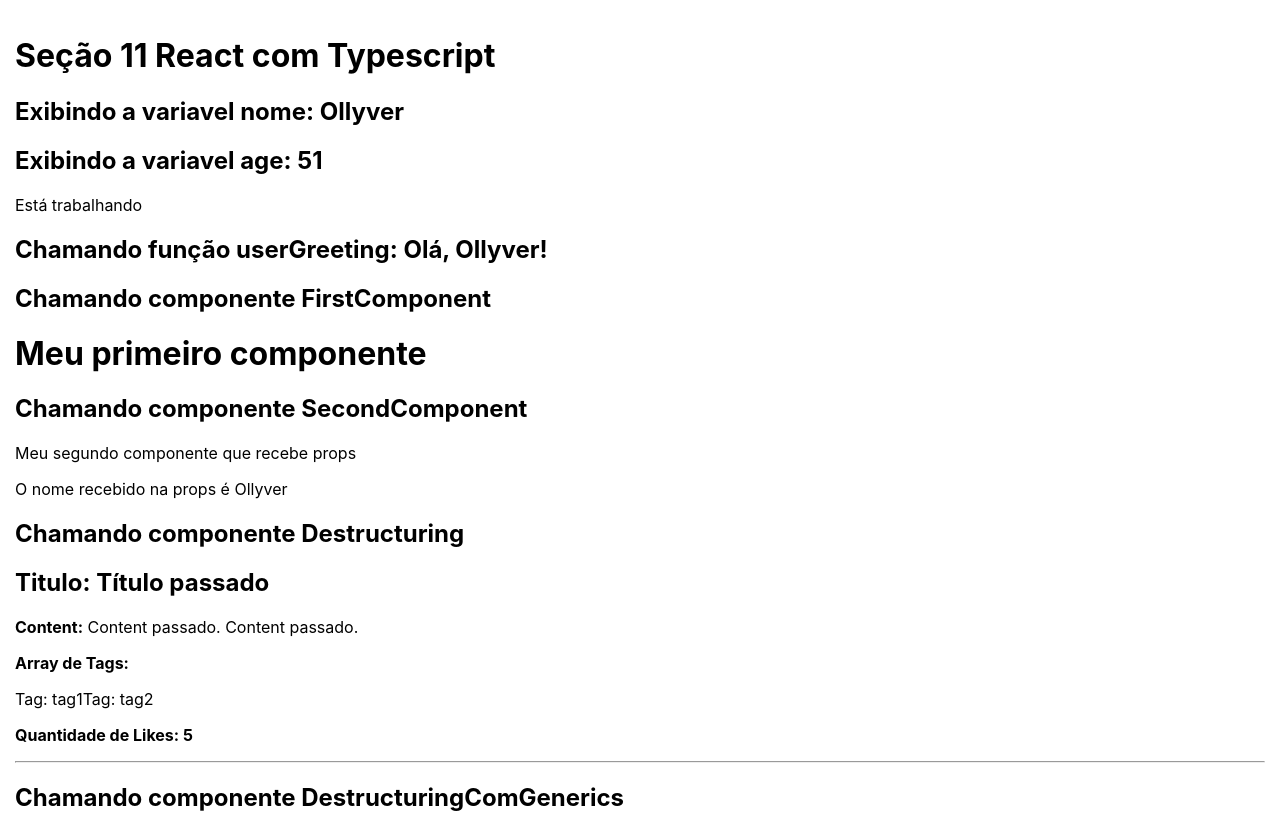
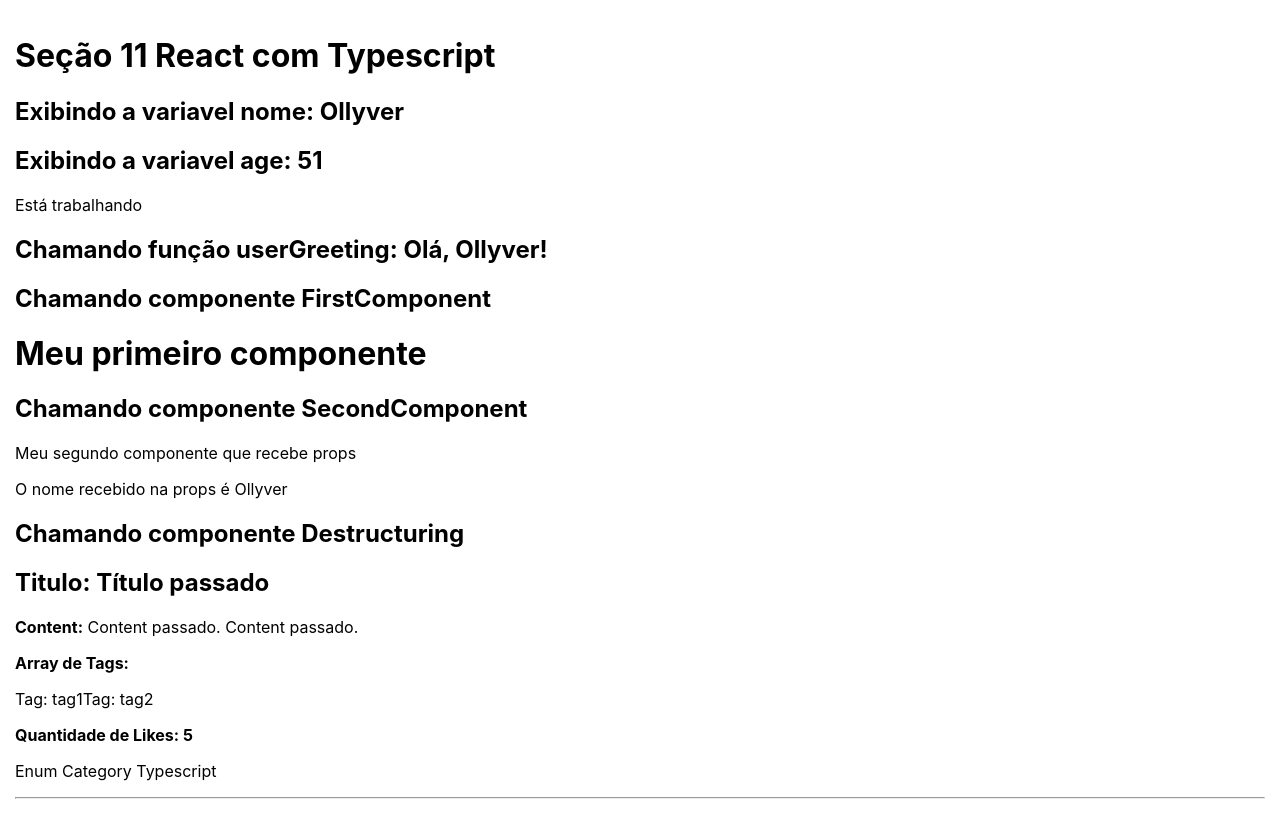
Before and after one commit to ollyvergithub/ReactComTypescriptProjetoInicial, a React (Create React App) app: page / in a window 1280 px wide. Shown: the top 813 px of the page. Built offline with nearby package versions, Linux system fonts and the light colour scheme.

Commit message:
Trabalhando com enum - arquivo Destructuring

```diff
--- a/src/App.tsx
+++ b/src/App.tsx
@@ -5,11 +5,11 @@ import FirstComponent from "./components/FirstComponent";
 
 // 5 - Desestruturando Props
 import SecondComponent from "./components/SecondComponent";
-import {Destructuring} from "./components/Destructuring";
+import {Category, Destructuring} from "./components/Destructuring";
 import {DestructuringComGenerics} from "./components/DestructuringComGenerics";
 
 // 6 - State
-import { State } from './components/State';
+import {State} from './components/State';
 
 
 function App() {
@@ -44,6 +44,7 @@ function App() {
                 content={'Content passado. Content passado.'}
                 comentQty={5}
                 tags={['tag1', 'tag2']}
+                category={Category.TS}
             />
             <h2>Chamando componente DestructuringComGenerics</h2>
             <DestructuringComGenerics
--- a/src/components/Destructuring.tsx
+++ b/src/components/Destructuring.tsx
@@ -5,9 +5,17 @@ type Props = {
     content: string
     comentQty: number
     tags: string[]
+    // 8 Enum
+    category: Category
 }
 
-export const Destructuring = ({ title, content, comentQty, tags }: Props) => {
+export enum Category {
+    JS = "Javascript",
+    TS = "Typescript",
+    P = "Python"
+}
+
+export const Destructuring = ({ title, content, comentQty, tags, category }: Props) => {
     return(
         <div>
             <h2><strong>Titulo:</strong> { title }</h2>
@@ -19,6 +27,7 @@ export const Destructuring = ({ title, content, comentQty, tags }: Props) => {
                 ))}
             </div>
             <p><strong>Quantidade de Likes: {comentQty}</strong></p>
+            <p>Enum Category {category}</p>
             <hr/>
         </div>
     )
```
